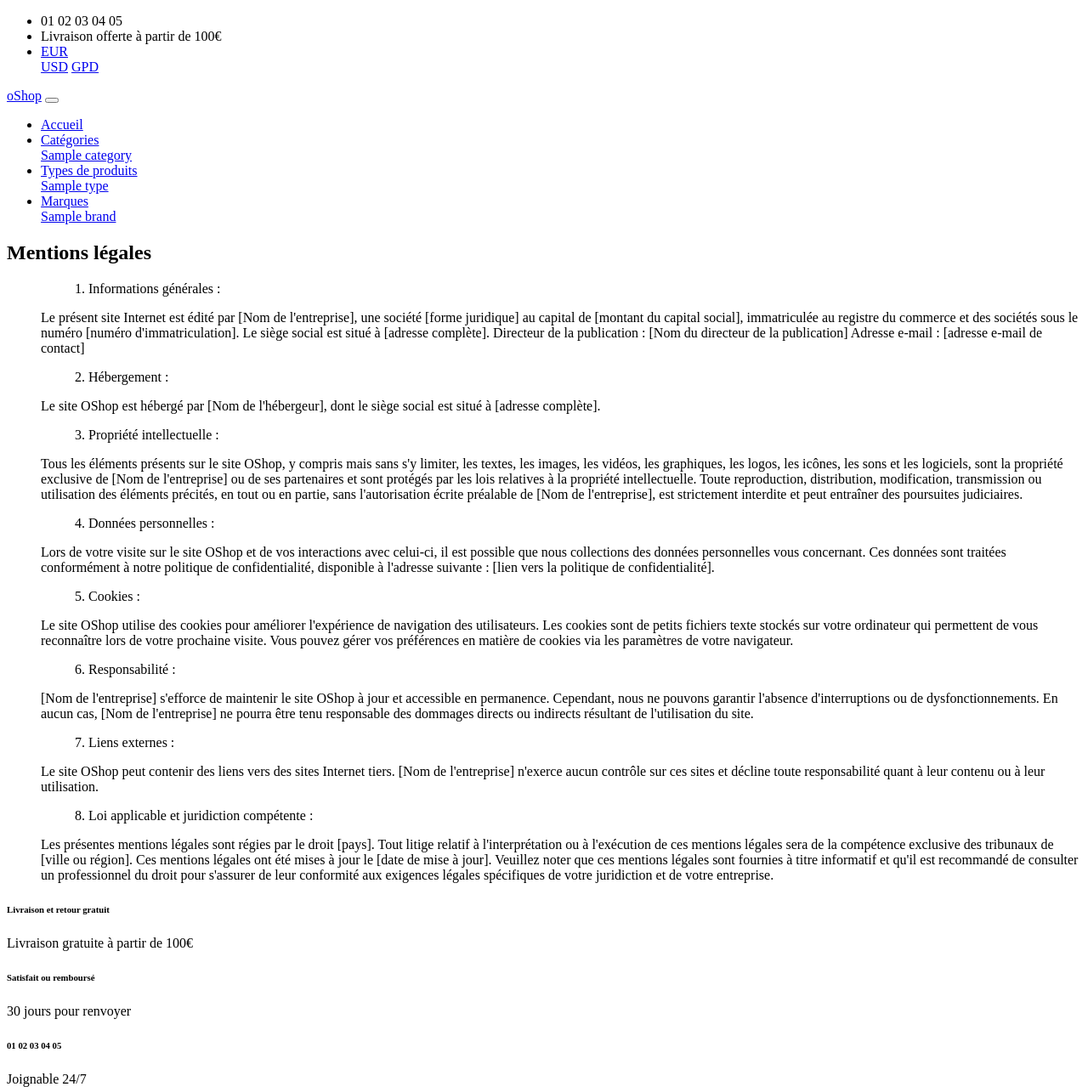
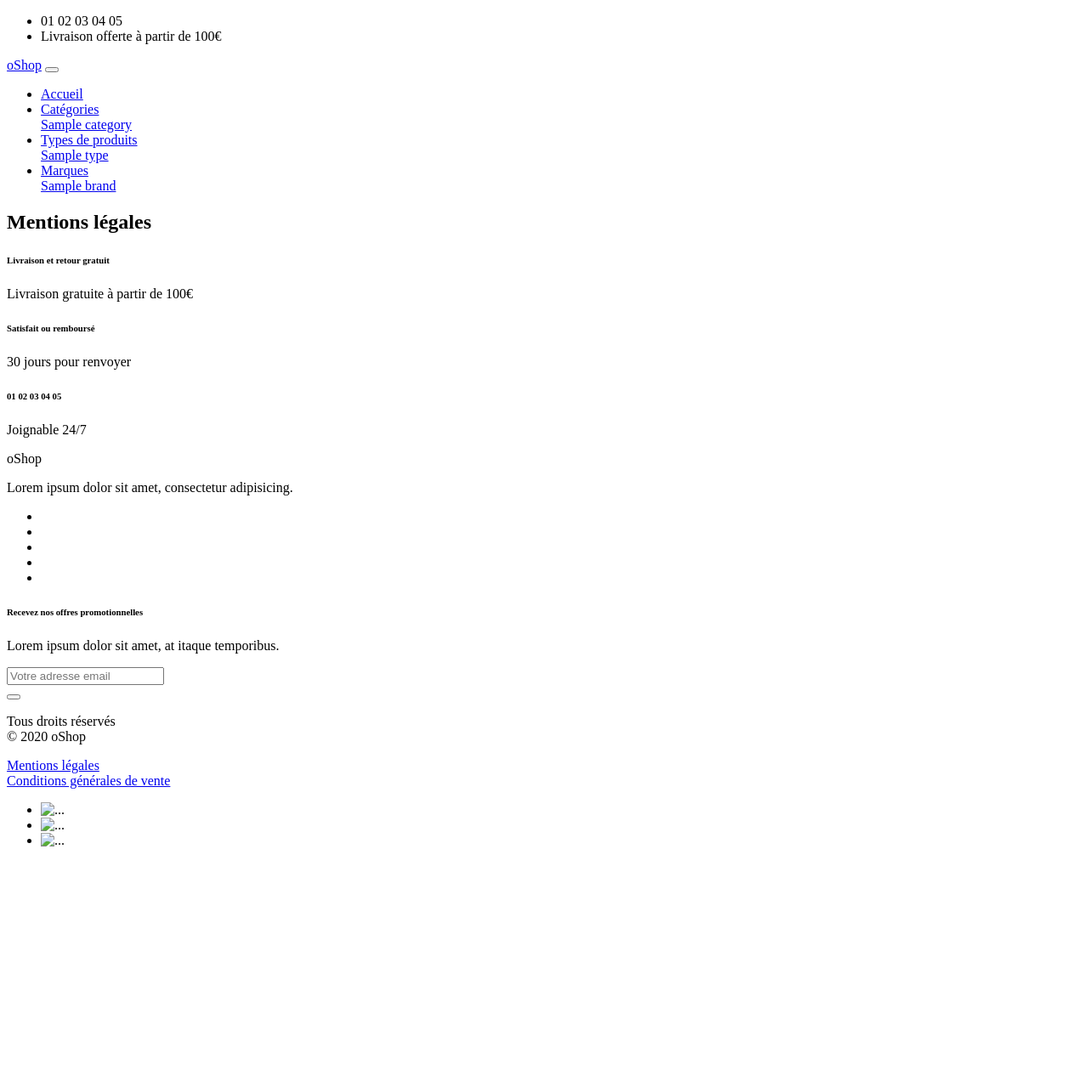
Before and after one commit to YoanBuscail/Oshop, a PHP site: template app/Views/legal_notice.tpl.php in a window 1280 px wide. Shown: the top 1279 px of the page at 85% size. After the commit the page ends 996 px from the top, so only its background shows below. Run offline with PHP 8.4, Linux system fonts and the light colour scheme; the template is opened without the code that fills it: most values are stand-ins (such as "Sample title", 1, 10 or a date in 2020).

Commit message:
import 03/07/2023 from master

```diff
--- a/app/Controllers/CoreController.php
+++ b/app/Controllers/CoreController.php
@@ -5,8 +5,6 @@
 use App\Models\Brand;
 use App\Models\Category;
 use App\Models\Type;
-use App\Models\Product;
-
 
 class CoreController
 {
@@ -30,9 +28,6 @@
 
         $brandModel = new Brand();
         $brandsList = $brandModel->findAll("name");
-
-        $productModel = new Product();
-        $product = $productModel->find("id");
 
         // Ici, on crée une "copie" de $categoryList avec une petite différence : les index seront les id des catégories.
         // Avantage : il sera très simple de piocher la bonne catégorie dans cette liste là.
--- a/app/Models/Category.php
+++ b/app/Models/Category.php
@@ -112,7 +112,7 @@
         return $pdoStatement->fetchObject(Category::class);
     }
 
-     /**
+    /**
      * Retourne la liste des catégories à mettre en avant sur la homepage, dansd le bon ordre.
      *
      * @return Category[]
--- a/app/Models/Product.php
+++ b/app/Models/Product.php
@@ -177,7 +177,7 @@
     {
         $pdo = Database::getPDO();
 
-        $pdoStatement = $pdo->query("SELECT * FROM product WHERE category_id = $categoryId ORDER BY `name`");
+        $pdoStatement = $pdo->query("SELECT * FROM product WHERE category_id = $categoryId");
         if ($pdoStatement === false) {
             exit("Problème lors de la récupération de la liste des produits de la catégorie n°$categoryId");
         }
@@ -196,7 +196,7 @@
     {
         $pdo = Database::getPDO();
 
-        $pdoStatement = $pdo->query("SELECT * FROM product WHERE type_id = $typeId ORDER BY `name`");
+        $pdoStatement = $pdo->query("SELECT * FROM product WHERE type_id = $typeId");
         if ($pdoStatement === false) {
             exit("Problème lors de la récupération de la liste des produits du type n°$typeId");
         }
@@ -215,7 +215,7 @@
     {
         $pdo = Database::getPDO();
 
-        $pdoStatement = $pdo->query("SELECT * FROM product WHERE brand_id = $brandId ORDER BY `name`");
+        $pdoStatement = $pdo->query("SELECT * FROM product WHERE brand_id = $brandId");
         if ($pdoStatement === false) {
             exit("Problème lors de la récupération de la liste des produits de la marque n°$brandId");
         }
--- a/app/Views/footer.tpl.php
+++ b/app/Views/footer.tpl.php
@@ -91,9 +91,9 @@
                 </div>
                 <div class="col-md-6 text-center">
                     <p class="mb-md-0">
-                        <a class="text-white" href="<?= $router->generate('legal_notice') ?>">Mentions légales</a>
+                        <a class="text-white" href="<?= $router->generate('legalNotice') ?>">Mentions légales</a>
                         <br>
-                        <a class="text-white" href="<?= $router->generate('general_terms') ?>">Conditions générales de vente</a>
+                        <a class="text-white" href="#">Conditions générales de vente</a>
                     </p>
                 </div>
 
--- a/app/Views/header.tpl.php
+++ b/app/Views/header.tpl.php
@@ -21,15 +21,6 @@
                                 <i class="fa fa-phone"></i> 01 02 03 04 05
                             </li>
                             <li class="list-inline-item px-3 border-left d-none d-lg-inline-block">Livraison offerte à partir de 100€</li>
-                            <li class="nav-item dropdown list-inline-item px-3 border-right d-none d-lg-inline-block ">
-                                <a class="nav-link dropdown-toggle" href="#" id="navbarDropdownMenuLink" data-toggle="dropdown" aria-haspopup="true" aria-expanded="false">
-                                EUR
-                                </a>
-                                <div class="dropdown-menu" aria-labelledby="navbarDropdownMenuLink">
-                                <a href="#" class="dropdown-item text-sm">USD</a>
-                                <a href="#" class="dropdown-item text-sm">GPD</a>
-                                </div>
-                            </li>
                         </ul>
                     </div>
                 </div>
--- a/app/Views/legal_notice.tpl.php
+++ b/app/Views/legal_notice.tpl.php
@@ -2,33 +2,6 @@
     <div class="container-fluid">
         <div class="row">
             <h1>Mentions légales</h1>
-            <ol>
-            <ul>1. Informations générales :</ul>
-                <p>Le présent site Internet est édité par [Nom de l'entreprise], une société [forme juridique] au capital de [montant du capital social], immatriculée au registre du commerce et des sociétés sous le numéro [numéro d'immatriculation]. Le siège social est situé à [adresse complète].
-
-                Directeur de la publication : [Nom du directeur de la publication]
-                Adresse e-mail : [adresse e-mail de contact]</p>
-            <ul>2. Hébergement :</ul>
-                <p>Le site OShop est hébergé par [Nom de l'hébergeur], dont le siège social est situé à [adresse complète]. </p>
-
-            <ul>3. Propriété intellectuelle :</ul>
-                <p>Tous les éléments présents sur le site OShop, y compris mais sans s'y limiter, les textes, les images, les vidéos, les graphiques, les logos, les icônes, les sons et les logiciels, sont la propriété exclusive de [Nom de l'entreprise] ou de ses partenaires et sont protégés par les lois relatives à la propriété intellectuelle.
-                Toute reproduction, distribution, modification, transmission ou utilisation des éléments précités, en tout ou en partie, sans l'autorisation écrite préalable de [Nom de l'entreprise], est strictement interdite et peut entraîner des poursuites judiciaires.</p>
-            <ul> 4. Données personnelles :</ul>
-                <p>Lors de votre visite sur le site OShop et de vos interactions avec celui-ci, il est possible que nous collections des données personnelles vous concernant. Ces données sont traitées conformément à notre politique de confidentialité, disponible à l'adresse suivante : [lien vers la politique de confidentialité].</p>
-            <ul>5. Cookies :</ul>
-                <p>Le site OShop utilise des cookies pour améliorer l'expérience de navigation des utilisateurs. Les cookies sont de petits fichiers texte stockés sur votre ordinateur qui permettent de vous reconnaître lors de votre prochaine visite. Vous pouvez gérer vos préférences en matière de cookies via les paramètres de votre navigateur.</p>
-            <ul>6. Responsabilité :</ul>
-                <p>[Nom de l'entreprise] s'efforce de maintenir le site OShop à jour et accessible en permanence. Cependant, nous ne pouvons garantir l'absence d'interruptions ou de dysfonctionnements. En aucun cas, [Nom de l'entreprise] ne pourra être tenu responsable des dommages directs ou indirects résultant de l'utilisation du site.</p>
-            <ul>7. Liens externes :</ul>
-                <p>Le site OShop peut contenir des liens vers des sites Internet tiers. [Nom de l'entreprise] n'exerce aucun contrôle sur ces sites et décline toute responsabilité quant à leur contenu ou à leur utilisation.</p>
-            <ul>8. Loi applicable et juridiction compétente :</ul>
-                <p>Les présentes mentions légales sont régies par le droit [pays]. Tout litige relatif à l'interprétation ou à l'exécution de ces mentions légales sera de la compétence exclusive des tribunaux de [ville ou région].
-
-                Ces mentions légales ont été mises à jour le [date de mise à jour].
-
-                Veuillez noter que ces mentions légales sont fournies à titre informatif et qu'il est recommandé de consulter un professionnel du droit pour s'assurer de leur conformité aux exigences légales spécifiques de votre juridiction et de votre entreprise.</p>
-        </ol>
         </div>
     </div>
 </section>
```
Also changed, not shown: app/Controllers/MainController.php (+0 -8 lines), app/Views/home.tpl.php (+20 -7 lines), docs/autoload.md (added, +106 -0 lines), public/index.php (+1 -11 lines).
